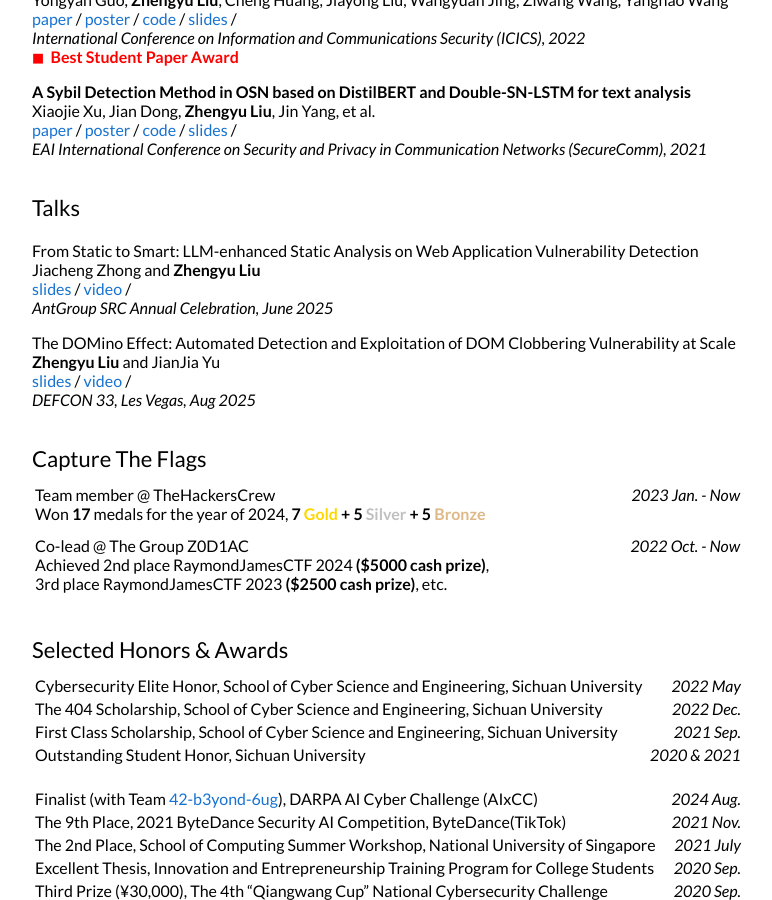
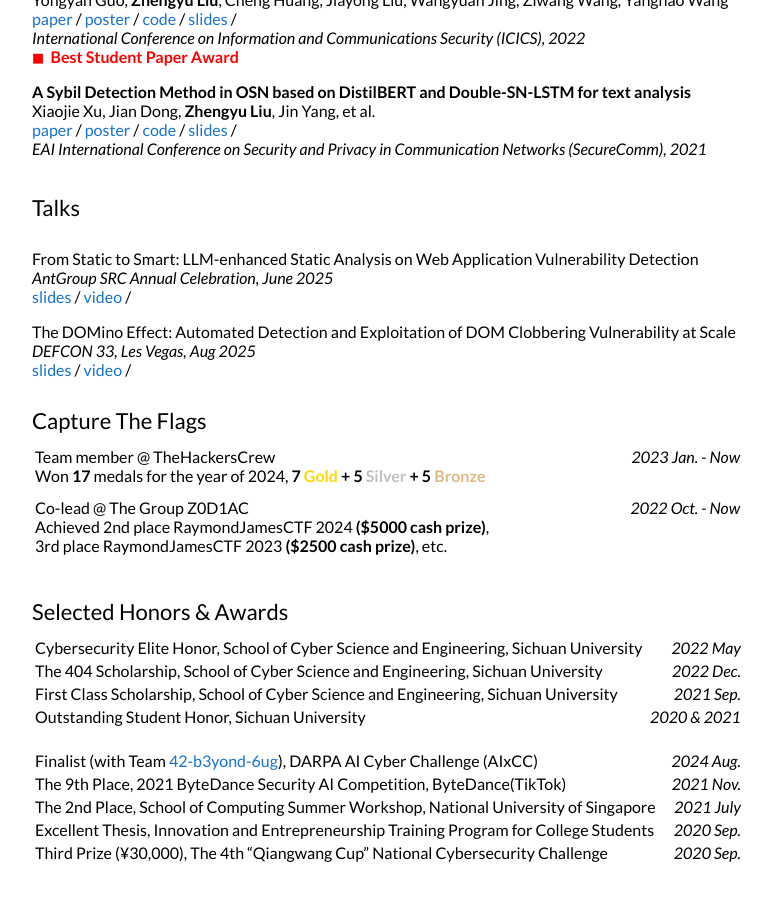
Before and after one commit to jackfromeast/jackfromeast.github.io, a Jekyll site: the page built from _posts/2025-01-22-DOMinoEffect.md, in a window 1280 px wide and 900 px high, scrolled down 1152 px. Shown: the whole window, without its empty margins (228-1000 px from the left). Built offline with Jekyll 4.4.1, drawn with Linux system fonts in a browser that asks for light colours.

Commit message:
[Talks] Update the talks section.

```diff
--- a/_layouts/default.html
+++ b/_layouts/default.html
@@ -136,10 +136,10 @@
 
           {% for talk in site.talks %}
           <tr>
-            <td style="padding:0% 2.5%;width:75%;vertical-align:middle">
+            <td style="padding:1% 2.5%;width:75%;vertical-align:middle">
               {{talk.title}}
               <br>
-              {{talk.authors}}
+              <em>{{talk.venue}}</em>
               <br>
               {% if talk.slides %}
               <a href="{{talk.slides}}">slides</a> /
@@ -148,14 +148,6 @@
               <a href="{{talk.video}}">video</a> /
               {% endif %}
               <br>
-              <em>{{talk.venue}}</em>
-              {% if talk.award %}
-              <br>
-              <span style="display: flex; align-items: center;">
-                <span style="font-size: 0.8em; color: red; margin-right: 0.5em;">■</span>
-                <span style="color: red;"><strong>{{talk.award}}</strong></span>
-              </span>
-              {% endif %}
               {% if talk.features %}
               <br>
               <span style="display: flex; align-items: center;">
@@ -163,7 +155,6 @@
                 <span style="color: red;">{{talk.features}}</span>
               </span>
               {% endif %}
-              <p></p>
               {{ talk.excerpt }}
             </td>
           </tr>
```
